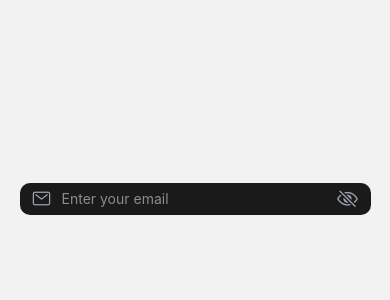
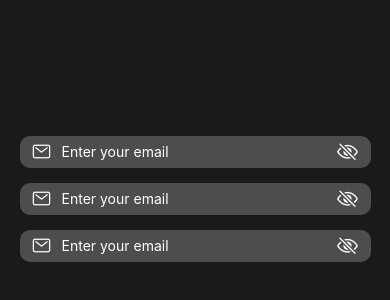
Before and after one commit to faisalabdulghani/gps_base_attendance_app, a React Native app: screen /Login in a window 390 px wide. Shown: the part 216-516 px from the top of the page. Built offline with nearby package versions, Linux system fonts and the light colour scheme.

Commit message:
Update the inputfield component

```diff
--- a/app/components/InputField.js
+++ b/app/components/InputField.js
@@ -19,7 +19,7 @@ export default function InputField({
             <TextInput
                 style={styles.input}
                 placeholder={placeholder}
-                placeholderTextColor={Colors.TEXTLIGHT}
+                placeholderTextColor={Colors.WHITE}
                 secureTextEntry={hide}
                 value={value}
                 onChangeText={onChangeText}
@@ -30,7 +30,7 @@ export default function InputField({
                     <Ionicons
                         name={hide ? "eye-off-outline" : "eye-outline"}
                         size={22}
-                        color="#9CA3AF"
+                        color={Colors.WHITE}
                     />
                 </TouchableOpacity>
             )}
@@ -43,7 +43,7 @@ const styles = StyleSheet.create({
         width: "90%",
         flexDirection: "row",
         alignItems: "center",
-        backgroundColor: Colors.TEXTDARK,
+        backgroundColor: Colors.DARKGREY,
         paddingHorizontal: 12,
         paddingVertical: 4,
         borderRadius: 10,
@@ -54,6 +54,6 @@ const styles = StyleSheet.create({
     },
     input: {
         flex: 1,
-        color: "#fff",
+        color: Colors.LIGHTGREY,
     },
 });
--- a/app/screens/LoginScreen.js
+++ b/app/screens/LoginScreen.js
@@ -2,6 +2,9 @@ import React, { useState } from 'react';
 import { View, Text, TextInput, TouchableOpacity, StyleSheet } from 'react-native';
 import InputField from '../components/InputField';
 import { Ionicons } from "@expo/vector-icons";
+import { Colors } from '../theme/Colors';
+import { LinearGradient } from 'expo-linear-gradient';
+
 
 
 export default function LoginScreen() {
@@ -9,9 +12,22 @@ export default function LoginScreen() {
 
 
     return (
+
         <View style={styles.container}>
             <InputField
-                icon={<Ionicons name="mail-outline" size={20} color="#9CA3AF" />}
+                icon={<Ionicons name="mail-outline" size={20} color={Colors.WHITE} />}
+                placeholder="Enter your email"
+                value={email}
+                onChangeText={setEmail}
+            />
+            <InputField
+                icon={<Ionicons name="mail-outline" size={20} color={Colors.WHITE} />}
+                placeholder="Enter your email"
+                value={email}
+                onChangeText={setEmail}
+            />
+            <InputField
+                icon={<Ionicons name="mail-outline" size={20} color={Colors.WHITE} />}
                 placeholder="Enter your email"
                 value={email}
                 onChangeText={setEmail}
@@ -24,6 +40,7 @@ const styles = StyleSheet.create({
     container: {
         flex: 1,
         justifyContent: "center",
-        alignItems: "center"
+        alignItems: "center",
+        backgroundColor: Colors.BACKGROUND
     },
 });
--- a/app/theme/Colors.js
+++ b/app/theme/Colors.js
@@ -2,15 +2,18 @@ export const Colors = {
     PRIMARYPURPLE: "#7B2FF7",
     PRIMARYBLUE: "#00C6FF",
     SKYBLUE: "#4FD3FF",
+    BACKGROUND: "#1A1A1A",
     LAVENDERLIGHT: " #D9C2FF",
     SOFTCYAN: "#B9F3FF",
     TEXTDARK: "#1A1A1A",
+    DARKGREY: "#4D4D4D",
+    LIGHTGREY: "#8C8C8C",
     TEXTMEDIUM: "#4D4D4D",
     TEXTLIGHT: "#8C8C8C",
     WHITE: "#FFFFFF",
     OFFWHITE: "#F7F9FC",
     PRESENT: "#28C76F",
-    LATE: "#FFB400",
+    LATE: "#000000ff",
     ABSENT: "#FF4D4F",
     LEAVE: " #2D9CDB"
 }
```
